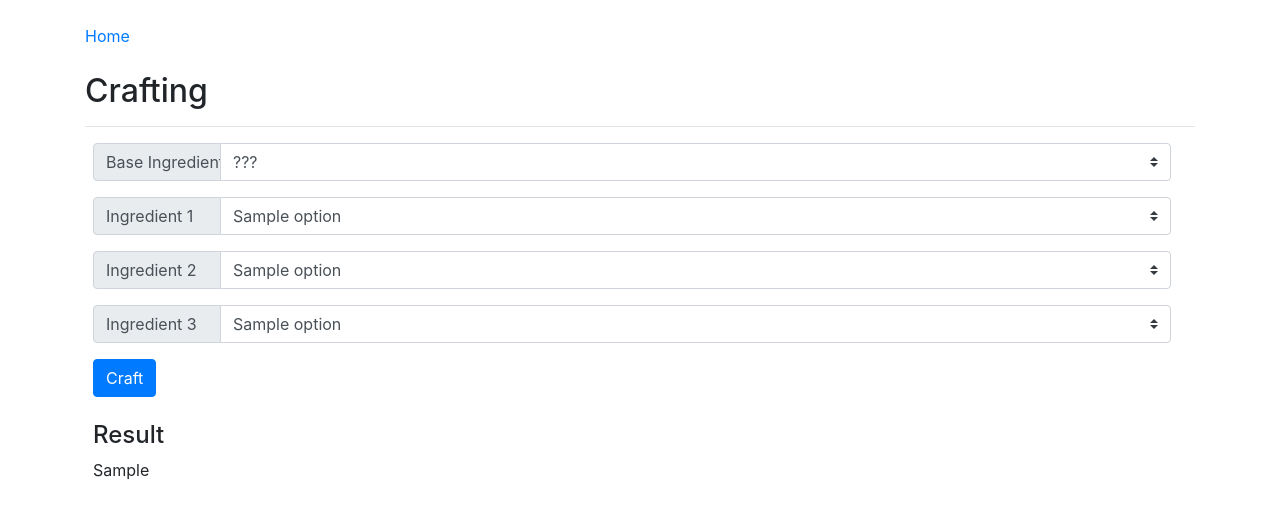
After one commit to janvanoverwalle/hassio-webserver, a Flask app: template app/templates/dnd/alchemy.html in a window 1280 px wide. The commit adds this page. Shown: the top 519 px of the page. Run offline with Flask 2, Linux system fonts and the light colour scheme; the template is opened without the code that fills it: most values are stand-ins (such as "Sample title", 1, 10 or a date in 2020); parts of the project's set-up code (start-up, migrations or seed data) failed here and were passed over; some libraries are stand-ins or nearby versions.

Commit message:
Extrapolated several components from template files so they're easily reusable. Started work on Alchemy page (WIP).

```diff
--- a/app/app.py
+++ b/app/app.py
@@ -79,12 +79,7 @@ def identifying(data_dict, args):
 
     app.logger.info(f'(Identifying) { { k: v for k, v in args.items() } }')
 
-    ingredients = Ingredients.retrieve(identify_ingredient, key=lambda i: i.name())
-
-    if len(ingredients) != 1:
-        raise ValueError(f'Invalid ingredient to identify: {identify_ingredient}')
-
-    ingredient = ingredients[0]
+    ingredient = Ingredients.retrieve(identify_ingredient, key=lambda i: i.name())[0]
 
     identify_dc = 8 + ingredient.identify_dc()
 
@@ -112,9 +107,59 @@ def identifying(data_dict, args):
 
 @app.route('/')
 def index():
+    pages = [{
+        'header': 'D&D',
+        'sections': [{
+            'href': 'dnd_alchemy',
+            'text': 'Alchemy'
+        }, {
+            'href': 'dnd_herbalism',
+            'text': 'Herbalism'
+        }]
+    }]
     return render_template('index.html',
                            favicon='favicon',
-                           title='Hass.io Web | Home')
+                           title='Hass.io Web | Home',
+                           pages=pages)
+
+
+@app.route('/dnd/alchemy', methods=[HttpMethods.GET, HttpMethods.POST])
+def dnd_alchemy():
+    # TODO: Change so that it passes along a single list with all ingredients (and their properties)
+    #       The template will figure everything out itself (makes it so JS can interact as well)
+
+    base_ingredient_options = create_select_data([i.name() for i in Ingredients.to_list() if i.is_effect()])
+    ingredient_options = create_select_data([i.name() for i in Ingredients.to_list() if not i.is_effect() or i.is_special()])
+
+    data_dict = {
+        'base_ingredient_options': base_ingredient_options,
+        'ingredient_options': ingredient_options
+    }
+
+    if HttpMethods.is_post(request.method):
+        args = request.form
+
+        base_ingredient = args.get('base_ingredient')
+        modifier_ingredients = [args.get(f'ingredient_{i+1}') for i in range(3)]
+
+        base_ingredient = Ingredients.retrieve(base_ingredient, key=lambda i: i.name())[0]
+        ingredients = []
+        for ingredient in modifier_ingredients:
+            if not ingredient:
+                continue
+            ingredients.append(Ingredients.retrieve(ingredient, key=lambda i: i.name())[0])
+
+        attempt_dc = 10 + base_ingredient.dc() + sum([i.dc() for i in ingredients])
+
+        # TODO: Continue implementation
+
+        data_dict['carfting_result_class'] = BootstrapContextualClasses.SUCCESS
+        data_dict['result_msg'] = f'DC to craft this concoction is {attempt_dc}.'
+
+    return render_template('dnd/alchemy.html',
+                           favicon='dnd/alchemy_b',
+                           title='Hass.io Web | D&D | Alchemy',
+                           **data_dict)
 
 
 @app.route('/dnd/herbalism', methods=[HttpMethods.GET, HttpMethods.POST])
--- a/app/static/css/main.css
+++ b/app/static/css/main.css
@@ -13,8 +13,28 @@ body {
     color: var(--font-color);
 }
 
-.label {
+.label, .label-8 {
   width: 8em;
+}
+
+.label-2 {
+  width: 2em;
+}
+
+.label-4 {
+  width: 4em;
+}
+
+.label-6 {
+  width: 6em;
+}
+
+.label-10 {
+  width: 10em;
+}
+
+.label-12 {
+  width: 12em;
 }
 
 .bottom-spacer, .bottom-spacer-sm {
--- a/app/templates/base.html
+++ b/app/templates/base.html
@@ -1,4 +1,4 @@
 {% include "header.html" %}
-{% block content %}
+{% block base_content %}
 {% endblock %}
 {% include "footer.html" %}
--- /dev/null
+++ b/app/templates/components/dropdown.html
@@ -0,0 +1,14 @@
+<div class="input-group mb-3 w-100">
+  <div class="input-group-prepend">
+    <span class="input-group-text label-8" id="{{ name }}_lbl">{{ label }}</span>
+  </div>
+  <select name="{{ name }}" id="{{ name }}" class="custom-select" aria-describedby="{{ name }}_lbl">
+    {% if options %}
+      {% for option in options %}
+      <option value="{{ option.value }}" {{ option.selected }}>{{ option.name }}</option>
+      {% endfor %}
+    {% else %}
+    <option value="unknown">???</option>
+    {% endif %}
+  </select>
+</div>
--- /dev/null
+++ b/app/templates/components/input.html
@@ -0,0 +1,6 @@
+<div class="input-group mb-3 w-100">
+  <div class="input-group-prepend">
+    <span class="input-group-text label-8" id="{{ name }}_lbl">{{ label }}</span>
+  </div>
+  <input type="{{ type }}" id="{{ name }}" name="{{ name }}" class="form-control" {% if default_value %} value="{{ default_value }}" {% endif %} placeholder="{{ placeholder }}" aria-describedby="{{ name }}_lbl">
+</div>
--- /dev/null
+++ b/app/templates/content.html
@@ -0,0 +1,7 @@
+{% extends "base.html" %} {% block base_content %}
+<div class="container mt-4">
+  <a class="button" href="{{ url_for('index') }}">Home</a>
+</div>
+{% block content %}
+{% endblock %}
+{% endblock %}
--- /dev/null
+++ b/app/templates/dnd/alchemy.html
@@ -0,0 +1,42 @@
+{% extends "content.html" %} {% block content %}
+<div class="container my-4">
+  <div class="row">
+    <div class="col-sm bottom-spacer-sm">
+      <h2>Crafting</h2>
+      <hr>
+      <div class="w-100 pl-2 pr-4">
+        <form method="post" id="crafting_form">
+          <!-- Base Ingredient input -->
+          {% with name='base_ingredient', label='Base Ingredient', options=base_ingredient_options %}
+            {% include "components/dropdown.html" %}
+          {% endwith %}
+
+          <!-- Ingredient input -->
+          {% with name='ingredient_1', label='Ingredient 1', options=ingredient_options %}
+            {% include "components/dropdown.html" %}
+          {% endwith %}
+
+          <!-- Ingredient input -->
+          {% with name='ingredient_2', label='Ingredient 2', options=ingredient_options %}
+            {% include "components/dropdown.html" %}
+          {% endwith %}
+
+          <!-- Ingredient input -->
+          {% with name='ingredient_3', label='Ingredient 3', options=ingredient_options %}
+            {% include "components/dropdown.html" %}
+          {% endwith %}
+
+          <input type="submit" class="btn btn-primary" value="Craft">
+        </form>
+
+        {% if carfting_result_class %}
+        <div class="mt-4">
+          <h4 class="text-{{ carfting_result_class }}">Result</h4>
+          <p>{{ result_msg }}</p>
+        </div>
+        {% endif %}
+      </div>
+    </div> <!-- /column -->
+  </div> <!-- /row -->
+</div> <!-- /container -->
+{% endblock %}
```
Also changed, not shown: app/data/ingredients.py (+6 -2 lines), app/templates/dnd/herbalism.html (+20 -61 lines), app/templates/index.html (+7 -3 lines).
